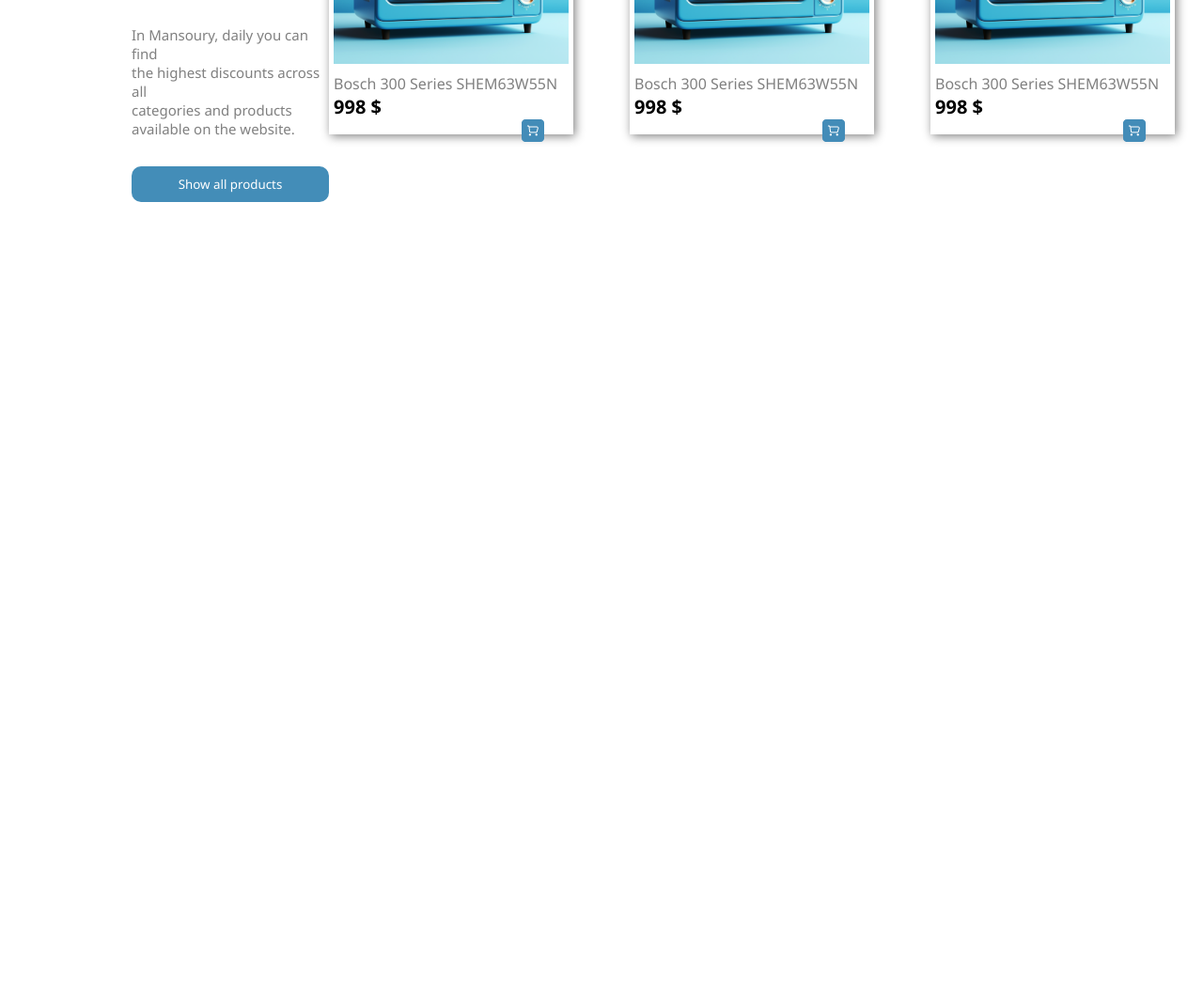
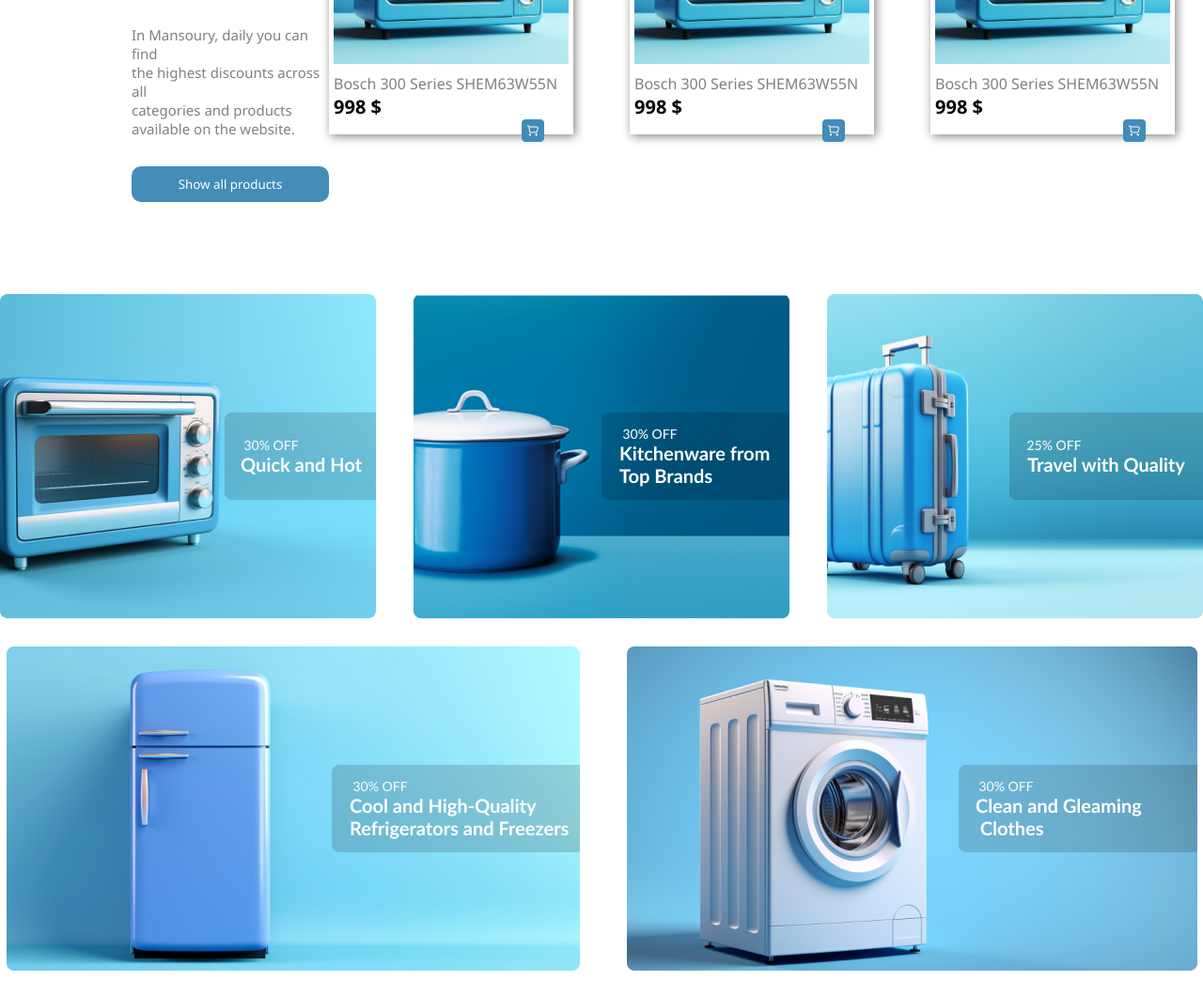
Before and after one commit to sudays3389/exam-project-1, a plain HTML site: page index.html in a window 1280 px wide. Shown: the part 1117-2177 px from the top of the page at 94% size. Before the commit the page ends 1402 px from the top, so only its background shows below. Drawn offline with Linux system fonts and the light colour scheme.

Commit message:
four section

```diff
--- a/index.html
+++ b/index.html
@@ -122,5 +122,21 @@
             </div>
         </div>
     </div>
+
+    <div class="conteiner5">
+        <div class="asist7">
+
+            <div class="flex8">
+                <img src="./Frame 4.png" alt="">
+                <img src="./Frame 2.png" alt="">
+                <img src="./Frame 3.png" alt="">
+            </div>
+
+            <div class="flex9">
+                <img src="./Frame 5.png" alt="">
+                <img src="./Frame 6.png" alt="">
+            </div>
+        </div>
+    </div>
   </body>
 </html>
--- a/style.css
+++ b/style.css
@@ -165,3 +165,22 @@
     display: flex;
     gap: 60px;
 }
+.conteiner5{
+    width: 100%;
+    height: 300px;
+    margin-top: 300px;
+}
+.asist7{
+    padding: 50px 150px;
+}
+.flex8{
+    display: flex;
+    justify-content: center;
+    gap: 40px;
+}
+.flex9{
+    display: flex;
+    justify-content: center;
+    gap: 50px;
+    margin-top: 30px;
+}
```
Also changed, not shown: Frame 2.png (added), Frame 3.png (added), Frame 4.png (added), Frame 5.png (added), Frame 6.png (added).
